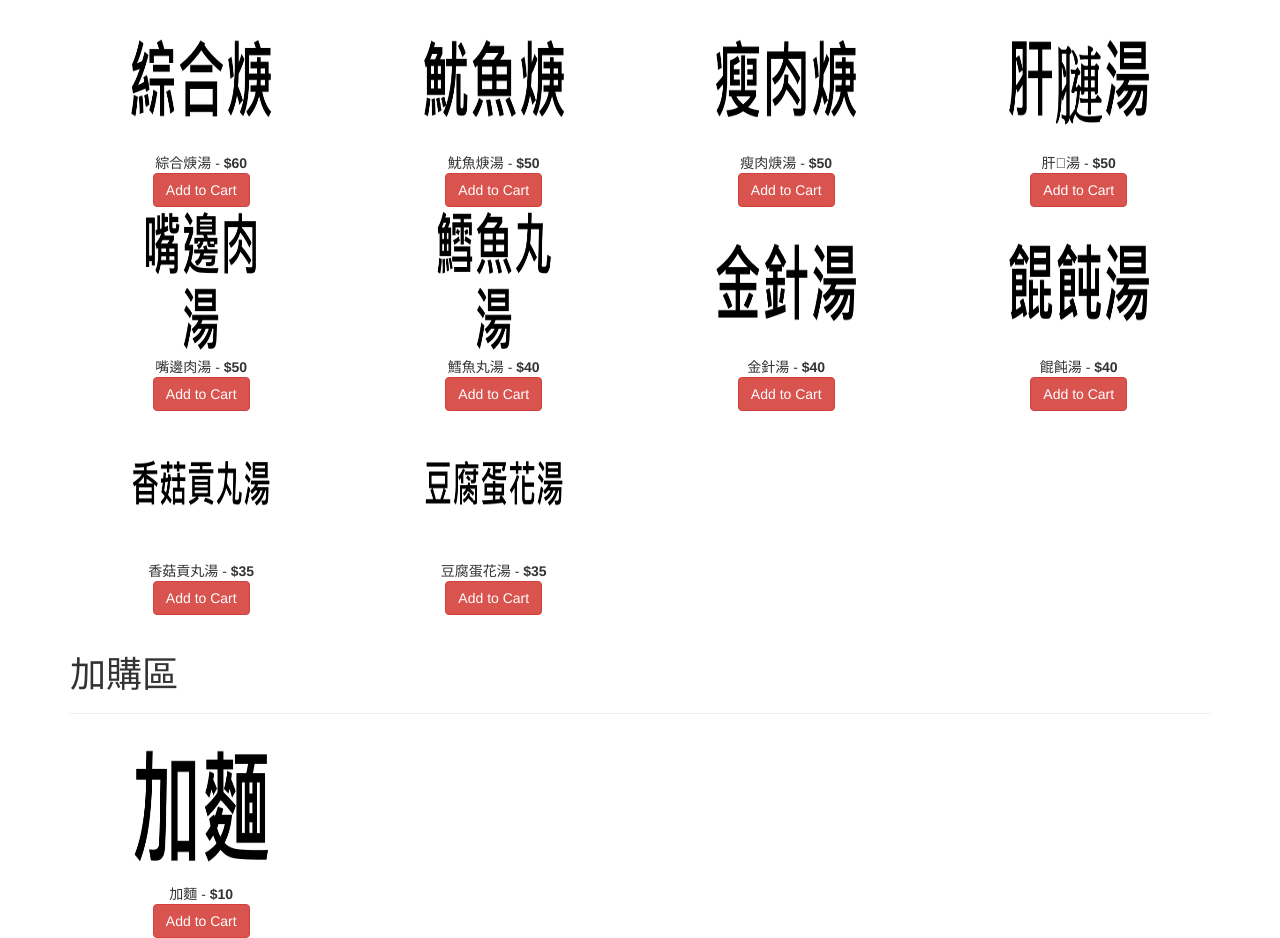
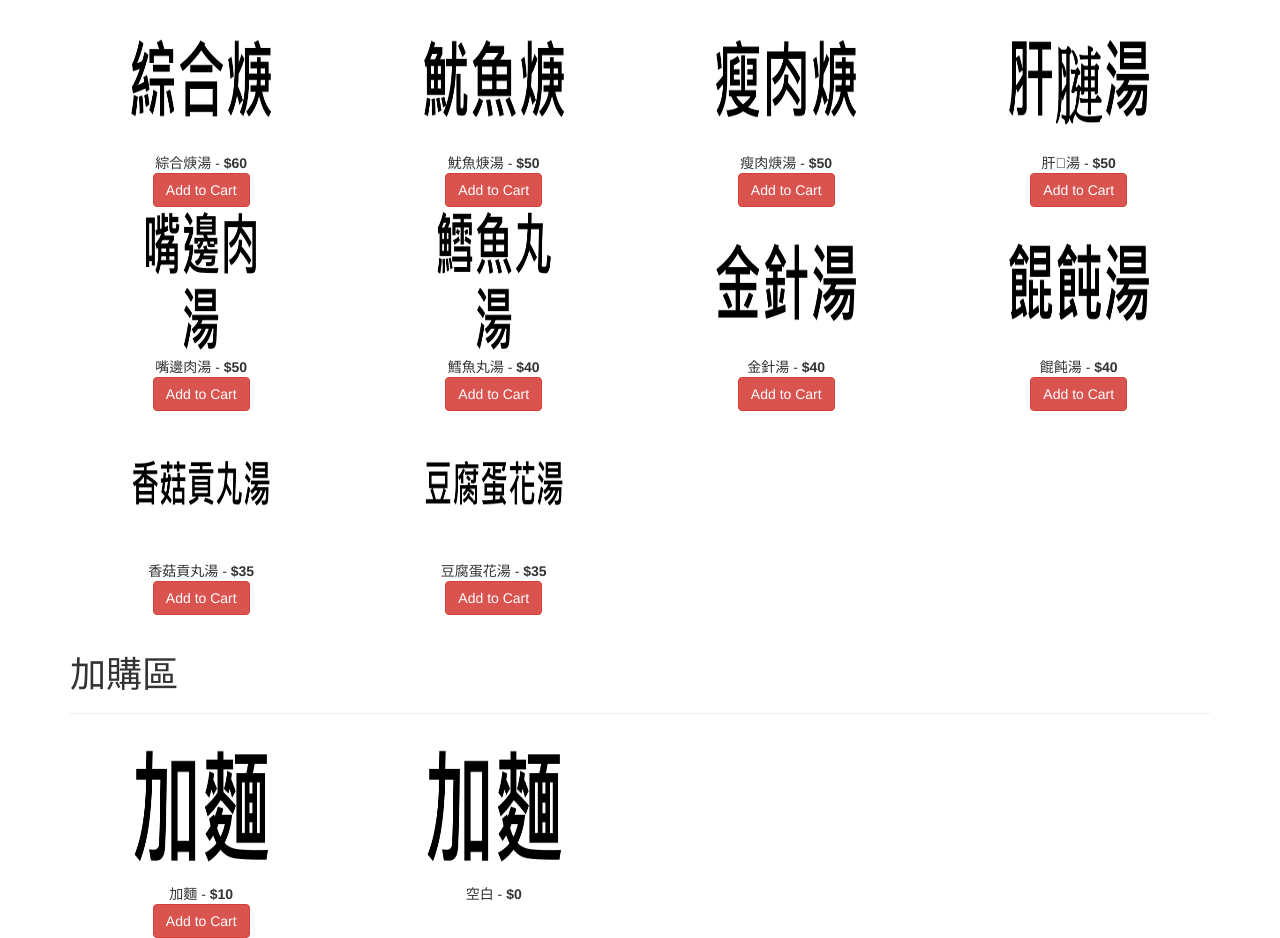
Before and after one commit to daymakerlin/daymakerlin.github.io, a plain HTML site: page index.html in a window 1280 px wide. Shown: the part 1859-2797 px from the top of the page. Drawn offline with Linux system fonts and the light colour scheme.

Commit message:
Update for v3

```diff
--- a/index.html
+++ b/index.html
@@ -407,6 +407,13 @@
       <button class="btn btn-danger my-cart-btn" data-id="33" data-name="加麵" data-summary="summary 33" data-price="10"
         data-quantity="1" data-image="images/img_33.jpg">Add to Cart</button>
     </div>
+    <div class="col-md-3 text-center">
+      <img src="images/img_33.jpg" width="150px" height="150px">
+      <br>
+      空白 - <strong>$0</strong>
+      <br>
+    </div>
+
   </div>
 
 
```
